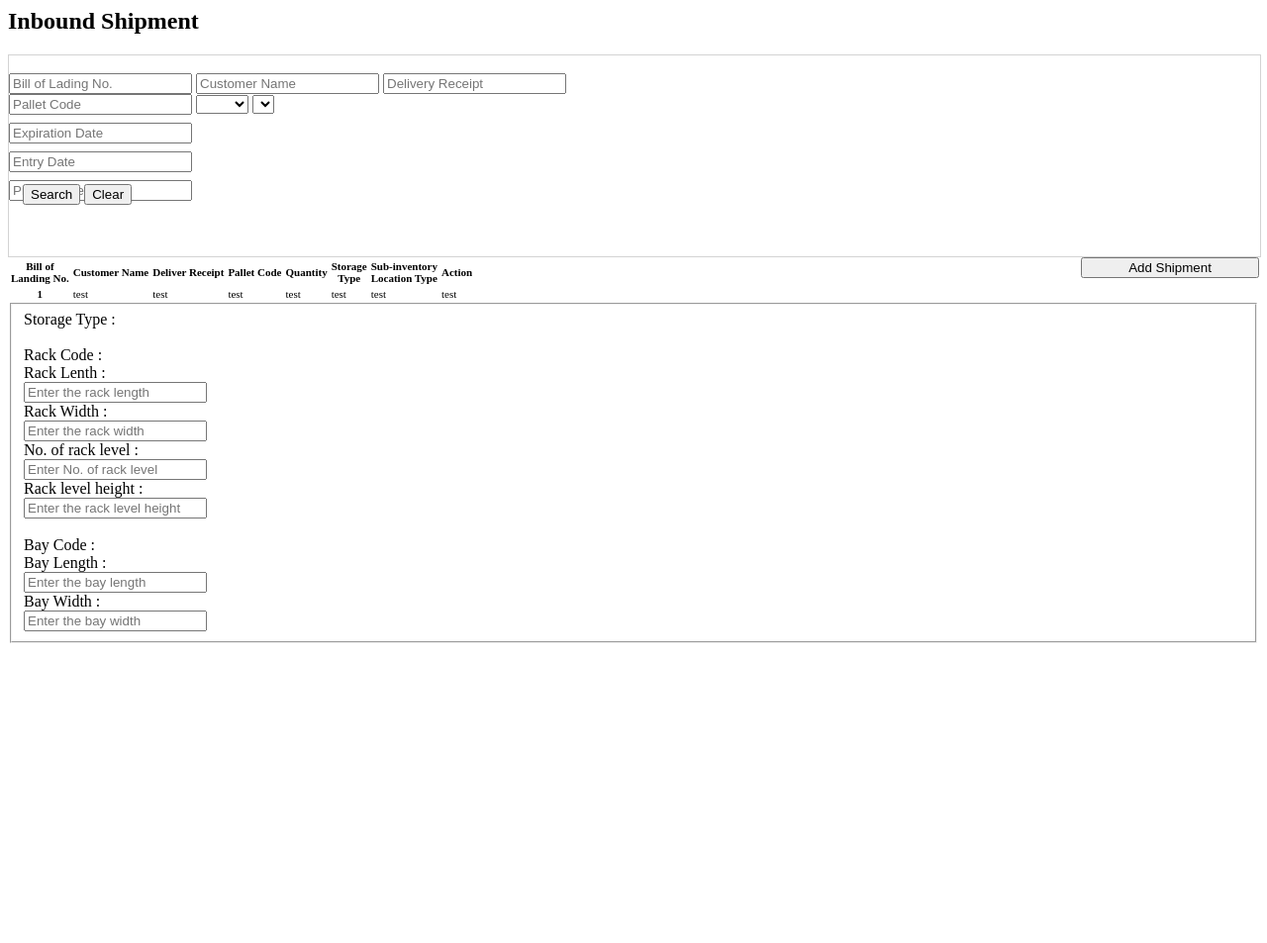
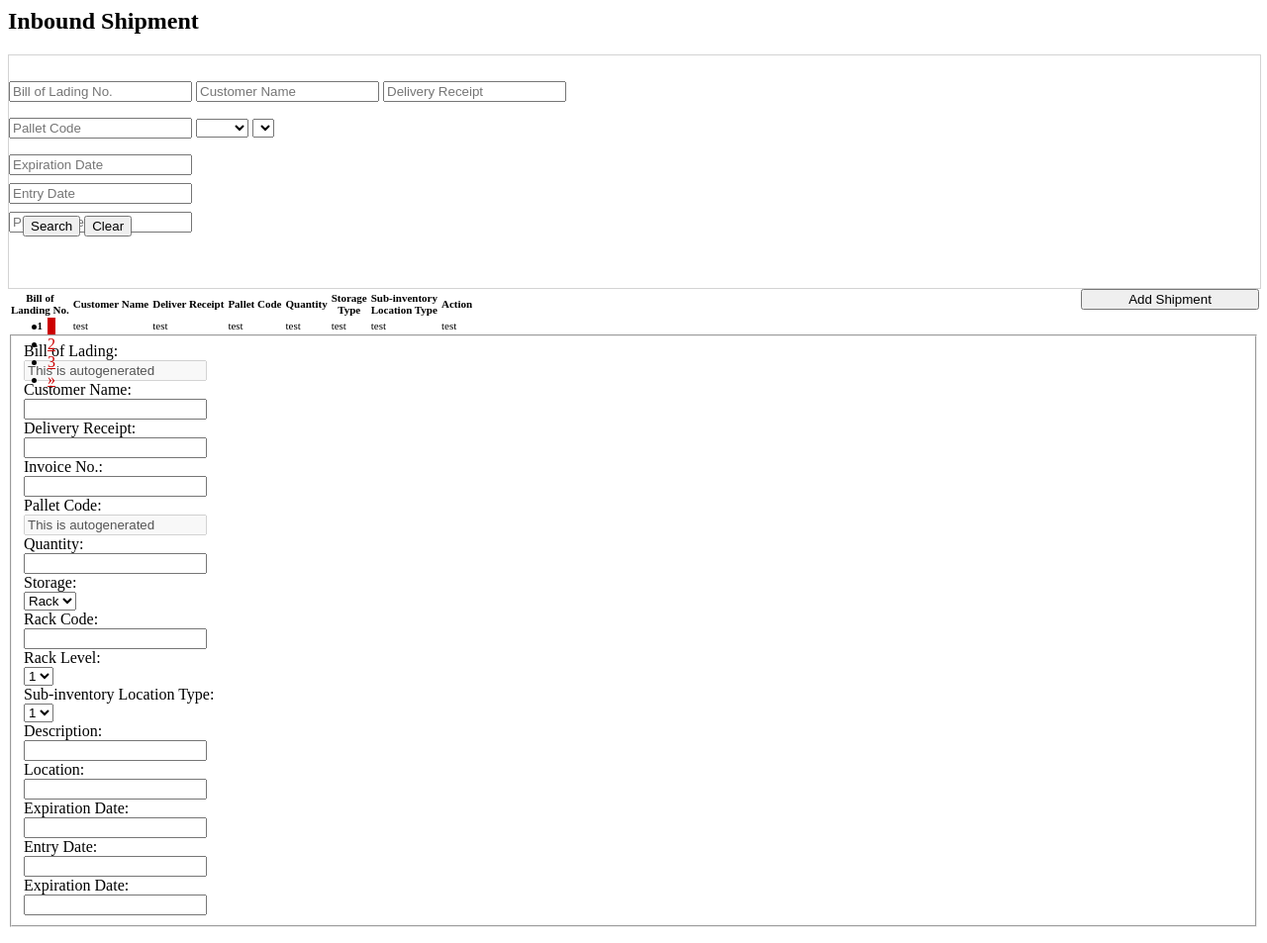
Before and after one commit to lestercoloso/cbl-arms, a PHP site: page /inbound2.php in a window 1280 px wide. Shown: the whole page at 99% size. Before the commit the page ends 650 px from the top, so only its background shows below. Run offline with PHP 8.4, Linux system fonts and the light colour scheme; lists and menus that the app fills with data are empty.

Commit message:
add new shipment

```diff
--- a/assets/css/inbound.css
+++ b/assets/css/inbound.css
@@ -185,3 +185,40 @@ input[type="text"]{
 	width: 180px;
     float: right;
 }
+
+
+.search-text{
+    margin: 8px 0;
+}
+
+.pagination{
+	position: absolute;
+	margin: 29px 0;
+}
+
+.pagination>.active>a, .pagination>.active>a:focus, .pagination>.active>a:hover, .pagination>.active>span, .pagination>.active>span:focus, .pagination>.active>span:hover {
+    background-color: #cc0000;
+    border-color: #cc0000;
+}
+
+.pagination>li>a, .pagination>li>span {
+    color: #cc0000;
+}
+.pagination>li>a:focus, .pagination>li>a:hover, .pagination>li>span:focus, .pagination>li>span:hover {
+    color: #cc0000;
+}
+
+#add_shipment .row{
+	padding: 0px;
+	margin-right: 10px;
+}
+#add_shipment .date{
+	margin: 0px;
+}
+#add_shipment .row .col-sm-8{
+	padding: 0px;
+}
+
+.bootstrap-datetimepicker-widget{
+	z-index: 999999;
+}
--- a/assets/css/warehouse.css
+++ b/assets/css/warehouse.css
@@ -105,7 +105,7 @@
 input[type=text] {
     width: 100%;
     padding: 5px 10px;
-    margin: 8px 0;
+    /*margin: 8px 0;*/
     /*display: inline-block;*/
     border: 1px solid #ccc;
     border-radius: 4px;
--- a/header.php
+++ b/header.php
@@ -36,6 +36,7 @@ session_start();
  $usrname		= $_SESSION['accusrname'];
 ?>
 <head>
+<meta charset="UTF-8">
 <link rel="stylesheet" href="./libraries/styles.css" type="text/css" />
 <!-- <link rel="stylesheet" href="/bower_components/bootstrap/dist/css/bootstrap.min.css" /> -->
 <!-- <script src="http://code.jquery.com/jquery-1.12.1.min.js"></script>
--- a/inbound2.php
+++ b/inbound2.php
@@ -5,17 +5,17 @@
 	<br>
 	<div class="col-sm-4">
 
-			<input name="billoflandingno" placeholder="Bill of Lading No." type="text" class="form-control">
-			<input name="customername" placeholder="Customer Name" type="text" class="form-control">
-			<input name="deliveryreceipt" placeholder="Delivery Receipt" type="text" class="form-control">
+			<input name="billoflandingno" placeholder="Bill of Lading No." type="text" class="form-control search-text">
+			<input name="customername" placeholder="Customer Name" type="text" class="form-control search-text">
+			<input name="deliveryreceipt" placeholder="Delivery Receipt" type="text" class="form-control search-text">
 
 	</div>
 	<div class="col-sm-4">
 
-				<input name="billoflandingno" placeholder="Pallet Code" type="text" class="form-control">
+				<input name="billoflandingno" placeholder="Pallet Code" type="text" class="form-control search-text">
 
 				<select class="form-control chosen-select" id="s-type" data-placeholder="Storage Type">
-				 		<option><option>
+						<option></option>
 					    <option value="rack">Rack</option>
 					    <option value="bay">Bay</option>
 				</select>
@@ -56,22 +56,23 @@
 
 
 	<div class="col-sm-3  col-md-offset-9 inbound-search-btn">
-
 		<button id="searchInbound" class="button-class custombutton" >Search</button>
 		<button id="clearInbound" class="button-class custombutton" >Clear</button>
-
 	</div>
 
 
 
 </div>
 
+
+<ul class="pagination"><li class="active"><a href="#">1</a></li><li><a href="/wilson/?&amp;page=2" data-ci-pagination-page="2">2</a></li><li><a href="/wilson/?&amp;page=3" data-ci-pagination-page="3">3</a></li><li><a href="/wilson/?&amp;page=2" data-ci-pagination-page="2" rel="next">»</a></li></ul>
+
 	<div>
 		<button id="addnewshipment" class="button-class custombutton" >Add Shipment</button>
 	</div>
 
 
-<table class="table table-bordered" id="inbound-list">
+<table class="table table-bordered  table-striped" id="inbound-list">
   <thead>
     <tr>
       <th>Bill of<br>Landing No.</th>
@@ -116,75 +117,151 @@
 			<form>
 			<fieldset>
 
-				<div class="form-group col-sm-12">
-				  <label for="stype" class="col-sm-4">Storage Type : </label>
 
-				</div>
+	<div class="col-sm-4 row" id="">
 
-				<div class="form-group col-sm-12 rack" id="rackcode_container">
-				    <label class="col-sm-4" for="textinput"><br>Rack Code : </label>
+		<div class="form-group col-sm-12" id="">
+		<label class="col-sm-4" for="textinput">Bill of Lading: </label>
 		<div class="col-sm-8">
-
-				        <span id="rackcode_error" class="text-danger"></span>
+		<input name="bill_of_lading" type="text"  min="1" col="bill_of_lading" id=""  class="form-control" value="This is autogenerated" disabled="disabled">
 		</div>
 		</div>
 
-				<div class="form-group col-sm-12 rack" id="racklength_container">
-				    <label class="col-sm-4" for="racklength">Rack Lenth : </label>
+		<div class="form-group col-sm-12" id="customer_name_container">
+		<label class="col-sm-4" for="textinput">Customer Name: </label>
 		<div class="col-sm-8">
-				        <input name="racklength" type="number" col="rack_length" min="1" id="racklength" placeholder="Enter the rack length" class="form-control">
-				        <span id="racklength_error" class="text-danger"></span>
+		<input name="customer_name" type="text"  min="1" col="client_id" id=""  class="form-control">
+		<span id="customer_name_error" class="text-danger"></span>
 		</div>
 		</div>
 
-				<div class="form-group col-sm-12 rack" id="rackwidth_container">
-				    <label class="col-sm-4" for="rackwidth">Rack Width : </label>
+		<div class="form-group col-sm-12" id="delivery_receipt_container">
+		<label class="col-sm-4" for="textinput">Delivery Receipt: </label>
 		<div class="col-sm-8">
-				        <input name="rackwidth" type="number" col="rack_width" min="1"  id="rackwidth" placeholder="Enter the rack width" class="form-control">
-				        <span id="rackwidth_error" class="text-danger"></span>
+		<input name="delivery_receipt" type="text"  min="1" col="client_id" id=""  class="form-control">
+		<span id="delivery_receipt_error" class="text-danger"></span>
 		</div>
 		</div>
 
-				<div class="form-group col-sm-12 rack" id="noofracklevel_container">
-				    <label class="col-sm-4" for="textinput" >No. of rack level : </label>
+		<div class="form-group col-sm-12" id="invoice_no_container">
+		<label class="col-sm-4" for="textinput">Invoice No.: </label>
 		<div class="col-sm-8">
-				        <input name="noofracklevel" type="number" col="no_rack_level" min="1" id="noofracklevel" placeholder="Enter No. of rack level" class="form-control">
-				        <span id="noofracklevel_error" class="text-danger"></span>
+		<input name="invoice_no" type="text"  min="1" col="invoice_no" id=""  class="form-control">
+		<span id="invoice_no_error" class="text-danger"></span>
 		</div>
 		</div>
 
-				<div class="form-group col-sm-12 rack" id="racklevelheight_container">
-				    <label class="col-sm-4" for="textinput">Rack level height : </label>
+		<div class="form-group col-sm-12" id="pallet_code_container">
+		<label class="col-sm-4" for="textinput">Pallet Code: </label>
 		<div class="col-sm-8">
-				        <input name="racklevelheight" type="number"  min="1" col="rack_level_height"  id="racklevelheight" placeholder="Enter the rack level height" class="form-control">
-				        <span id="racklevelheight_error" class="text-danger"></span>
+		<input name="bill_of_lading" type="text"  min="1" col="pallet_code" id="pallet_code"  class="form-control" value="This is autogenerated" disabled="disabled">
+		<span id="pallet_code_error" class="text-danger"></span>
 		</div>
 		</div>
 
 
 
-				<div class="form-group col-sm-12 bay" id="baycode_container">
-				    <label class="col-sm-4" for="textinput"><br>Bay Code : </label>
+	</div>
+
+	<div class="col-sm-4 row" id="">
+
+			<div class="form-group col-sm-12" id="quantity_container">
+			<label class="col-sm-4" for="textinput">Quantity: </label>
 			<div class="col-sm-8">
-
-				        <span id="baycode_error" class="text-danger"></span>
+			<input name="quantity" type="number"  min="1" col="quantity" id="quantity"  class="form-control">
+			<span id="quantity_error" class="text-danger"></span>
 			</div>
 			</div>
 
-				<div class="form-group col-sm-12 bay" id="bay_length_container">
-				    <label class="col-sm-4" for="textinput">Bay Length : </label>
+			<div class="form-group col-sm-12">
+			<label for="stype" class="col-sm-4">Storage: </label>
 			<div class="col-sm-8">
-				        <input name="bay_length" type="number"  min="1" col="bay_length" id="bay_length" placeholder="Enter the bay length" class="form-control">
-				        <span id="bay_length_error" class="text-danger"></span>
+			<select class="form-control" id="storage">
+			<option value="rack">Rack</option>
+			<option value="bay">Bay</option>
+			</select>
 			</div>
 			</div>
 
-				<div class="form-group col-sm-12 bay" id="bay_width_container">
-				    <label class="col-sm-4" for="textinput">Bay Width : </label>
+			<div class="form-group col-sm-12" id="rack_code_container">
+			<label class="col-sm-4" for="textinput">Rack Code: </label>
 			<div class="col-sm-8">
-				        <input name="bay_width" type="number"  min="1"  col="bay_width" id="bay_width" placeholder="Enter the bay width" class="form-control">
-				        <span id="bay_width_error" class="text-danger"></span>
+			<input name="invoice_no" type="text"  min="1" col="rack_code" id=""  class="form-control">
+			<span id="pallet_code_error" class="text-danger"></span>
 			</div>
+			</div>
+
+			<div class="form-group col-sm-12" id="rack_level_container">
+			<label class="col-sm-4" for="textinput">Rack Level: </label>
+			<div class="col-sm-8">
+			<select class="form-control" id="rack_level">
+			<option value="1">1</option>
+			<option value="2">2</option>
+			</select>
+			</div>
+			</div>
+
+			<div class="form-group col-sm-12" id="subinventorylocation_type_container">
+			<label class="col-sm-4" for="textinput">Sub-inventory Location Type: </label>
+			<div class="col-sm-8">
+			<select class="form-control" id="subinventorylocation_type">
+			<option value="1">1</option>
+			<option value="2">2</option>
+			</select>
+			</div>
+			</div>
+
+	</div>
+
+		<div class="col-sm-4 row" id="">
+
+			<div class="form-group col-sm-12" id="description_container">
+			<label class="col-sm-4" for="textinput">Description: </label>
+			<div class="col-sm-8">
+			<input name="description" type="text"  min="1" col="description" id="description"  class="form-control">
+			<span id="description_error" class="text-danger"></span>
+			</div>
+			</div>
+
+			<div class="form-group col-sm-12" id="invoice_no_container">
+			<label class="col-sm-4" for="textinput">Location: </label>
+			<div class="col-sm-8">
+			<input name="location" type="text"  min="1" col="location" id="location"  class="form-control">
+			<span id="location_error" class="text-danger"></span>
+			</div>
+			</div>
+
+			<div class="form-group col-sm-12" id="ex_date_container">
+			<label class="col-sm-4" for="textinput">Expiration Date: </label>
+			<div class="input-group date  col-sm-8  create-date">
+			<input type="text" class="form-control" name="ex_date" col="ex_date" id="ex_date">
+			<span class="input-group-addon">
+			<span class="fa fa-calendar"></span>
+			</span>
+			</div>
+			</div>
+
+			<div class="form-group col-sm-12" id="en_date_container">
+			<label class="col-sm-4" for="textinput">Entry Date: </label>
+			<div class="input-group date  col-sm-8 create-date">
+			<input type="text" class="form-control" name="en_date" col="en_date" id="en_date">
+			<span class="input-group-addon">
+			<span class="fa fa-calendar"></span>
+			</span>
+			</div>
+			</div>
+
+			<div class="form-group col-sm-12" id="pu_date_container">
+			<label class="col-sm-4" for="textinput">Expiration Date: </label>
+			<div class="input-group date  col-sm-8 create-date" >
+			<input type="text" class="form-control" name="pu_date" col="pu_date" id="pu_date">
+			<span class="input-group-addon">
+			<span class="fa fa-calendar"></span>
+			</span>
+			</div>
+			</div>
+
+
 		</div>
 
 
--- a/warehouse.php
+++ b/warehouse.php
@@ -162,7 +162,7 @@ require_once('header.php');
 				</div>
 
 				<div class="form-group col-sm-12 rack" id="rackcode_container">
-				    <label class="col-sm-4" for="textinput"><br>Rack Code : </label>
+				    <label class="col-sm-4" for="textinput">Rack Code : </label>
 				    <div class="col-sm-8">
 				        <input name="name" type="text" id="rackcode" col="code" disabled="disabled" class="form-control">
 				        <span id="rackcode_error" class="text-danger"></span>
@@ -204,7 +204,7 @@ require_once('header.php');
 
 
 				<div class="form-group col-sm-12 bay" id="baycode_container">
-				    <label class="col-sm-4" for="textinput"><br>Bay Code : </label>
+				    <label class="col-sm-4" for="textinput">Bay Code : </label>
 				    <div class="col-sm-8">
 				        <input name="racklevelheight" col="code" type="text" id="baycode" disabled="disabled" class="form-control">
 				        <span id="baycode_error" class="text-danger"></span>
@@ -230,6 +230,7 @@ require_once('header.php');
 
 		</fieldset>
 		</form>
+		</div>
 
 <script src="/bower_components/toastr/toastr.min.js"></script>
 <script src="/assets/js/main.js?<?php echo rand();?>"></script>
```
Also changed, not shown: assets/js/inbound.js (+35 -2 lines), backstage/warehouse.php (+20 -0 lines), sql/changes_2017-01-25.sql (added, +36 -0 lines). Lines whose indentation alone changed are shown as unchanged.
